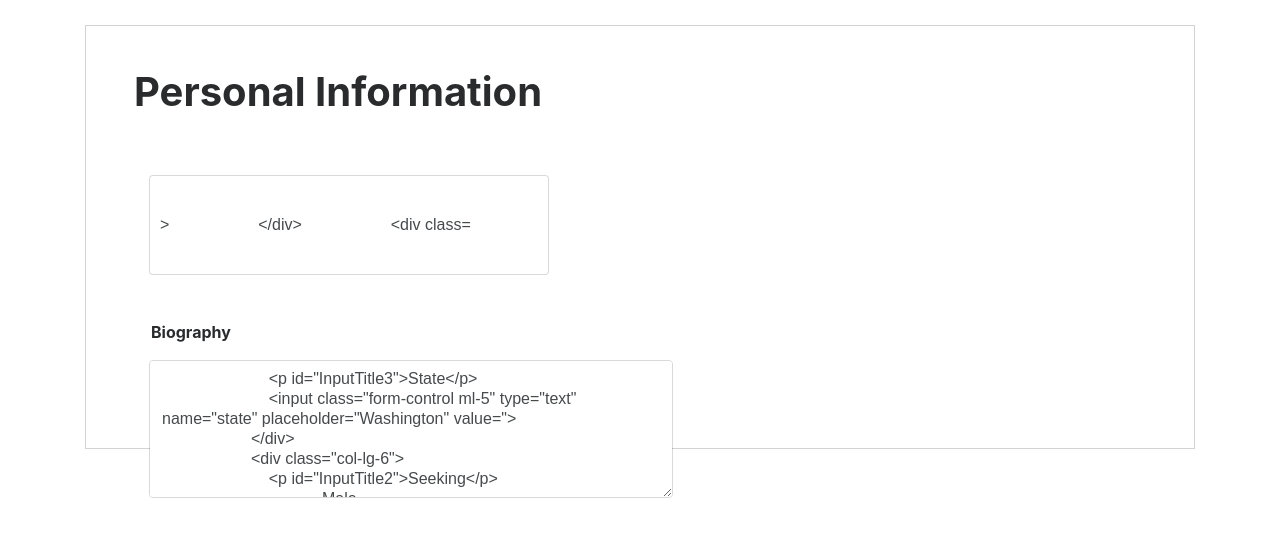
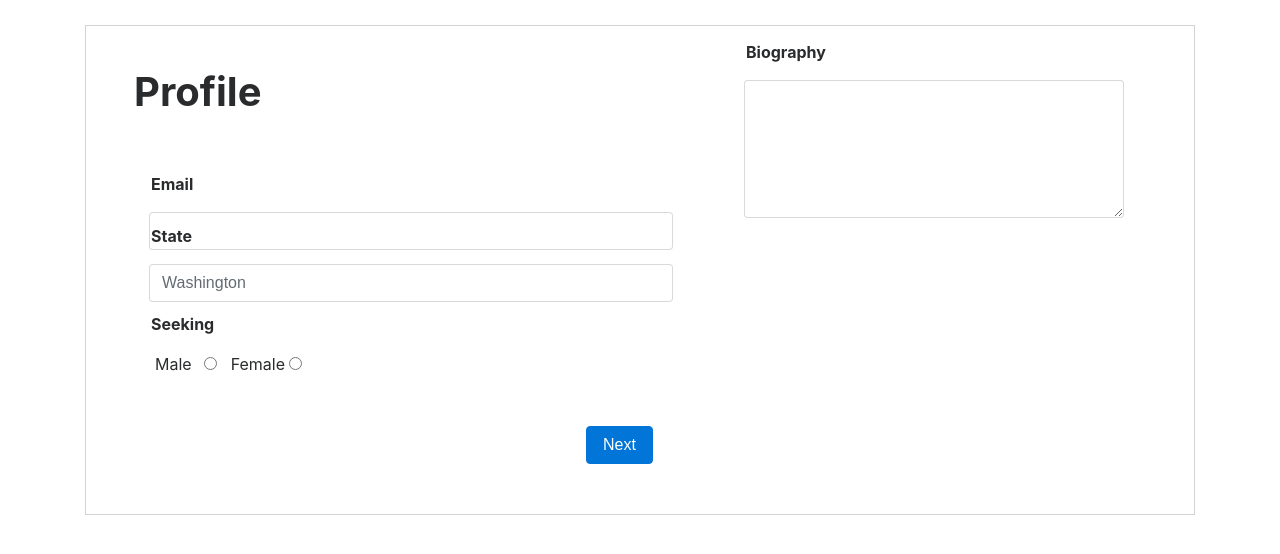
Before and after one commit to jbosegre/Bose_Jarod_Dating, a PHP site: template pages/Profile.php in a window 1280 px wide. Shown: the part 79-633 px from the top of the page. Run offline with PHP 8.4, Linux system fonts and the light colour scheme; the template is opened without the code that fills it, so the values that code supplies are empty.

Commit message:
addes some fixes to project

```diff
--- a/pages/Profile.php
+++ b/pages/Profile.php
@@ -5,6 +5,10 @@
     Profile page showing inputs for state, email, biography and gender to seek for
 -->
 <?php
+//session start
+ob_start();
+session_start();
+
 /**
  * Created by PhpStorm.
  * User: humme_000
@@ -13,13 +17,69 @@
  */
 
 //error reporting
-//ini_set('display_errors', 1);
-//error_reporting(E_ALL);
+ini_set('display_errors', 1);
+error_reporting(E_ALL);
+?>
 
-//session start
-ob_start();
-session_start();
-
+<!doctype html>
+<html lang="en">
+<head>
+    <meta charset="UTF-8">
+    <meta http-equiv="X-UA-Compatible" content="ie=edge">
+    <link rel="stylesheet" type="text/css"
+          href="http://jbose.greenriverdev.com/IT328/Bose_Jarod_Dating/styles/styles.css?
+          <?php echo time(); ?>">
+    <link rel="stylesheet"
+          href="http://jbose.greenriverdev.com/IT328/Bose_Jarod_Dating/styles/css/bootstrap.min.css">
+    <title>Profile</title>
+</head>
+<body>
+<nav class="nav-pills navbar-inverse navbar-toggleable-sm" style="background-color: lightgray;">
+    <h3>My Dating Website</h3>
+    <div class="container">
+        <div class="navbar-nav">
+            <a class="nav-item nav-link" href="home.html">Home</a>
+            <a class="nav-item nav-link" href="Personal_Information.php">Personal Info</a>
+            <a class="nav-item nav-link active" href="Profile.php">Profile</a>
+            <a class="nav-item nav-link" href="Interest.php">Interest</a>
+        </div>
+    </div>
+</nav>
+<div class="container">
+    <figure id="border">
+        <figcaption>
+            <h1 class="ml-5"><br><strong>Profile</strong></h1>
+            <form action="./Interest.php" method="post">
+                <fieldset form="form-group">
+                    <div class="col-lg-6" id="InputTitle5">
+                        <p id="InputTitle4">Email</p>
+                        <input class="form-control ml-5" type="text" name="email">
+                    </div>
+                    <div class="col-lg-5" id="biography">
+                        <p id="InputTitle4">Biography</p>
+                        <textarea class="form-control ml-5" rows="6" name="biography"></textarea>
+                    </div>
+                    <div class="col-lg-6">
+                        <p id="InputTitle3">State</p>
+                        <input class="form-control ml-5" type="text" name="state"
+                               placeholder="Washington">
+                    </div>
+                    <div class="col-lg-6">
+                        <p id="InputTitle2">Seeking</p>
+                        &nbsp&nbsp&nbsp&nbsp&nbsp&nbsp&nbsp&nbsp&nbsp&nbsp&nbsp Male
+                        <input class="ml-2" type="radio" name="seekGender" value="male">
+                        &nbsp Female <input type="radio" name="seekGender" value="female">
+                    </div>
+                    <div id="adjustButton">
+                        <a href="Interest.php"><button class="btn btn-primary"
+                                                       name="submit" type="submit">Next</button></a>
+                    </div>
+                </fieldset>
+            </form>
+        </figcaption>
+    </figure>
+</div>
+<?php
 if(!empty($_POST)) {
 
     require('../model/DataValidation.php');
@@ -69,7 +129,7 @@ if(!empty($_POST)) {
     if(isset($_POST['submit'])) {
         if($isValid){
             //clean the buffer for allowing to ridirect to next page
-            ob_end_clean();
+            ob_flush();
             //redirect to next page
             header("Location: Interest.php");
             exit;
@@ -77,62 +137,6 @@ if(!empty($_POST)) {
     }
 }
 ?>
-
-<!doctype html>
-<html lang="en">
-<head>
-    <meta charset="UTF-8">
-    <meta http-equiv="X-UA-Compatible" content="ie=edge">
-    <link rel="stylesheet" type="text/css"
-          href="http://jbose.greenriverdev.com/IT328/Bose_Jarod_Dating/styles/styles.css?<?php echo time(); ?>">
-    <link rel="stylesheet"
-          href="http://jbose.greenriverdev.com/IT328/Bose_Jarod_Dating/styles/css/bootstrap.min.css">
-    <title>Profile</title>
-</head>
-<body>
-<nav class="nav-pills navbar-inverse navbar-toggleable-sm" style="background-color: lightgray;">
-    <h3>My Dating Website</h3>
-    <div class="container">
-        <div class="navbar-nav">
-            <a class="nav-item nav-link" href="home.html">Home</a>
-            <a class="nav-item nav-link" href="Personal_Information.php">Personal Info</a>
-            <a class="nav-item nav-link active" href="Profile.php">Profile</a>
-            <a class="nav-item nav-link" href="Interest.php">Interest</a>
-        </div>
-    </div>
-</nav>
-<div class="container">
-    <figure id="border">
-        <figcaption>
-            <h1 class="ml-5"><br><strong>Personal Information</strong></h1>
-            <form>
-                <fieldset form="form-group">
-                    <div class="col-lg-6" id="InputTitle5">
-                        <p id="InputTitle4">Email</p>
-                        <input class="form-control ml-5" type="text" name="email" value="<?php echo $email;?>>
-                    </div>
-                    <div class="col-lg-5" id="biography">
-                        <p id="InputTitle4">Biography</p>
-                        <textarea class="form-control ml-5" rows="6" name="biography" value="<?php echo $biography;?>></textarea>
-                    </div>
-                    <div class="col-lg-6">
-                        <p id="InputTitle3">State</p>
-                        <input class="form-control ml-5" type="text" name="state" placeholder="Washington" value="<?php echo $state;?>>
-                    </div>
-                    <div class="col-lg-6">
-                        <p id="InputTitle2">Seeking</p>
-                        &nbsp&nbsp&nbsp&nbsp&nbsp&nbsp&nbsp&nbsp&nbsp&nbsp&nbsp Male
-                        <input class="ml-2" type="radio" name="seekGender" value="male">
-                        &nbsp Female <input type="radio" name="seekGender" value="female">
-                    </div>
-                    <div id="adjustButton">
-                        <a href="Interest.php"><button class="btn btn-primary" name="submit" type="submit">Next</button></a>
-                    </div>
-                </fieldset>
-            </form>
-        </figcaption>
-    </figure>
-</div>
 <script src="js/jquery.slim.min.js"></script>
 <script src="js/tether.min.js"></script>
 <script src="js/bootstrap.min.js"></script>
--- a/pages/home.html
+++ b/pages/home.html
@@ -3,6 +3,8 @@
     1/19/2018
     Assignment 1 Dating site
     Main html page showing the dating site
+
+onclick="location.href='pages/Personal_Information.php'"
 -->
 <!doctype html>
 <html lang="en">
@@ -43,7 +45,7 @@
     I didn't realize how many others were looking for love in my
     area." -John Smith<br><br>
         "Just try it! You'll never be the same!" - Sarah</p><br><br>
-    <button class="btn btn-primary ml-5" onclick="location.href='Personal_Information.php'">Create a Profile!</button>
+    <button class="btn btn-primary ml-5">Create a Profile!</button>
         </figcaption>
         <img id="datePic" class="img-fluid rounded"
              src="http://jbose.greenriverdev.com/IT328/Bose_Jarod_Dating/images/best-dating-website.jpg"
```
Also changed, not shown: index.php (+24 -0 lines), model/DataValidation.php (+9 -9 lines), pages/Interest.php (+13 -12 lines), pages/Personal_Information.php (+77 -74 lines), pages/Profile_Summary.php (+5 -4 lines).
